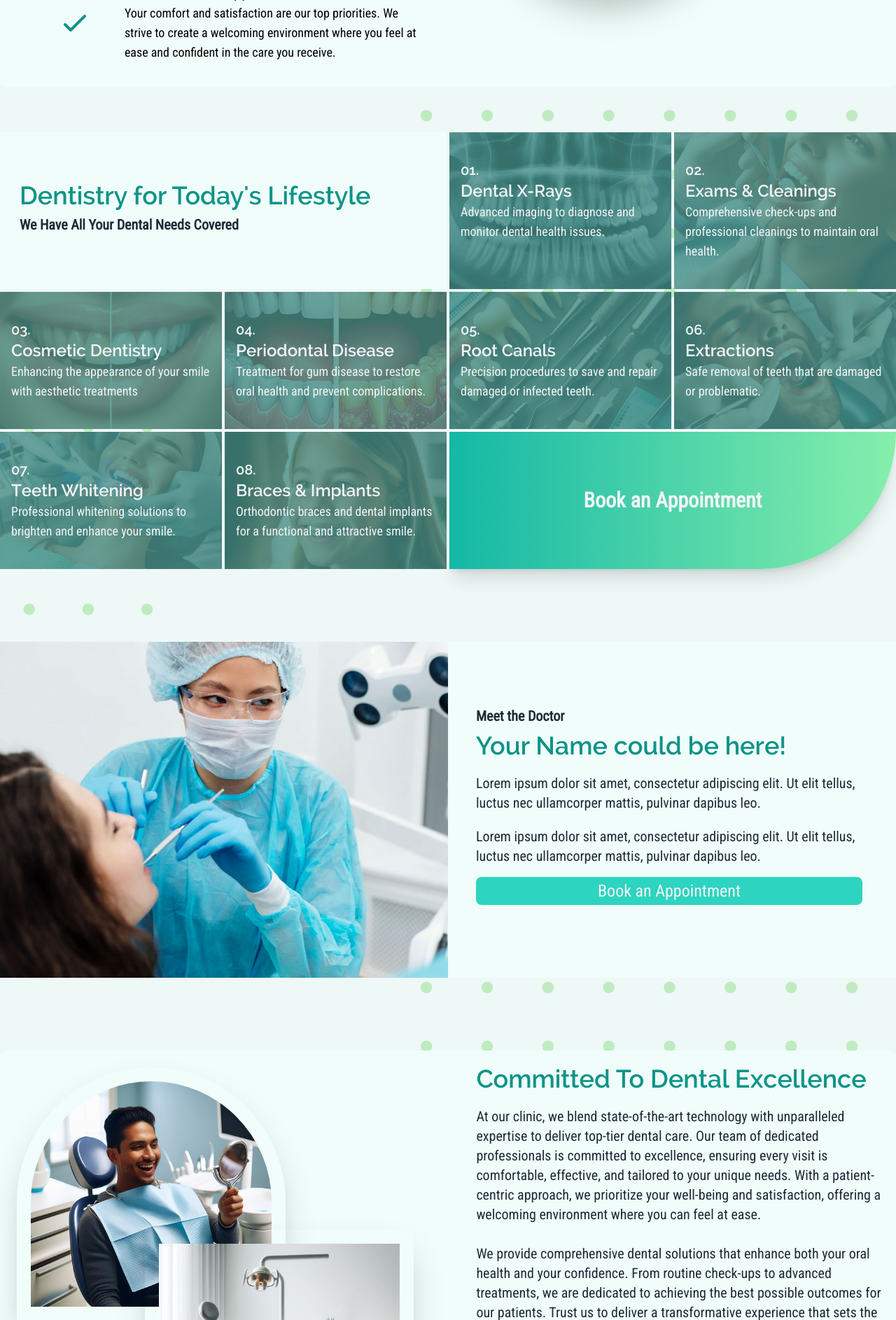
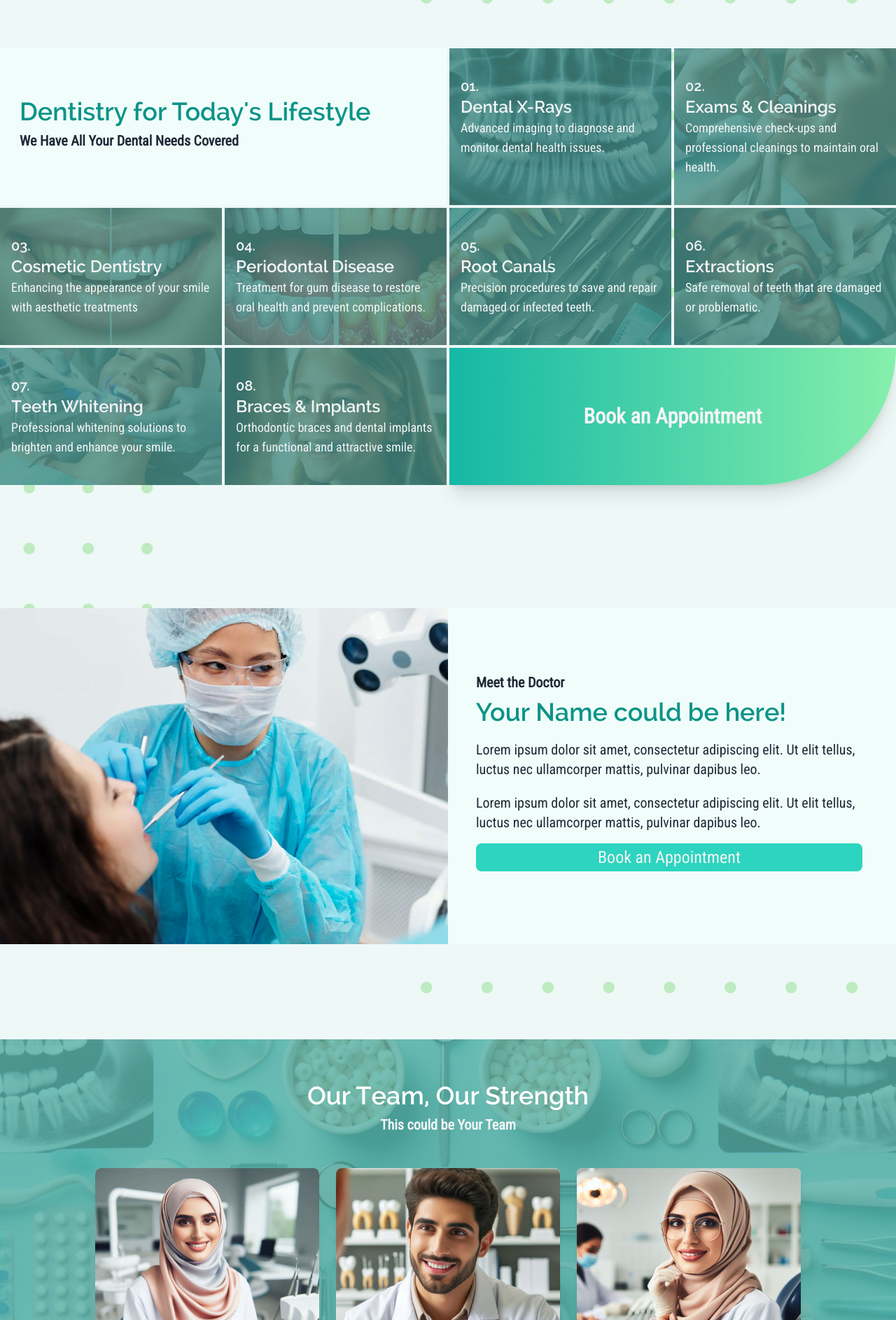
Before and after one commit to AbdullahAtif1/Dental-Software, a Django app: page / in a window 1280 px wide. Shown: the part 1207-3093 px from the top of the page at 70% size. Run offline with Django 5.2, Linux system fonts and the light colour scheme; some libraries are stand-ins or nearby versions.

Commit message:
Doctors
Big doctor and team doctors done

```diff
--- a/templates/_base.html
+++ b/templates/_base.html
@@ -210,6 +210,27 @@
 				pointer-events: none; /* Ensures the overlay does not interfere with interactions */
 			}
 
+			#meet-the-dctrs {
+				background-image: url('{% static "imgs/d10.jpeg" %}');
+				background-size: cover;
+				background-repeat: no-repeat;
+				z-index: 1;
+				background-position: center;
+				position: relative; /* Ensure the element is positioned to allow absolute positioning of the overlay */
+				color: rgb(243,244,246); /* Sets the text color */
+			} #meet-the-dctrs::before {
+				content: '';
+				position: absolute;
+				color: rgb(243,244,246);
+				left: 0;
+				z-index: -1;
+				top: 0;
+				width: 100%;
+				height: 100%;
+				background-color: hsla(173, 36%, 51%, 0.8); /* Adds an overlay with a semi-transparent background color */
+				pointer-events: none;
+			}
+
 
 	</style>
 
--- a/templates/main/index.html
+++ b/templates/main/index.html
@@ -9,7 +9,8 @@
 	<div class="text-center text-gray-100 max-w-5xl m-auto py-20 px-10 z-10">
 		<h1 class="text-gray-100 text-3xl md:text-5xl font-bold my-5">A Better Life Starts with a Beautiful Smile</h1>
 		<p class="text-xl">
-			A stunning smile begins here. Trust our experts to craft a look that boosts your confidence and transforms your lives
+			A stunning smile begins here. Trust our experts to craft a look that boosts your confidence and transforms your
+			lives
 		</p>
 	</div>
 </div>
@@ -20,21 +21,21 @@
 	<div class="flex flex-wrap lg:flex-nowrap flex-row gap-5">
 
 		<div class="w-full lg:w-1/2 py-5">
-			<h2 class="text-2xl md:text-4xl text-teal-600 font-semibold px-5">Welcome to <span class="font-extrabold italic">Your Website</span></h2>
-			<p class="text-xl text-gray-800 p-5">At our clinic, we believe that every smile is unique and deserves the highest quality of care.
-				Our dedicated team of professionals is here to provide you with a personalized and comfortable experience, ensuring that each
-				visit leaves you feeling confident and well-cared for. From the moment you walk through our doors, you'll be greeted with warmth
+			<h2 class="text-2xl md:text-4xl text-teal-600 font-semibold px-5">Welcome to <span
+					class="font-extrabold italic">Your Website</span></h2>
+			<p class="text-xl text-gray-800 p-5">At our clinic, we believe that every smile is unique and deserves the highest
+				quality of care.
+				Our dedicated team of professionals is here to provide you with a personalized and comfortable experience,
+				ensuring that each
+				visit leaves you feeling confident and well-cared for. From the moment you walk through our doors, you'll be
+				greeted with warmth
 				and compassion, making your dental journey a positive and enjoyable one.</p>
-
-			<p class="text-xl text-gray-800 px-5 pt-2 pb-4">We are committed to using the latest technology and techniques to deliver exceptional dental services.
-				Whether you need a routine check-up, a cosmetic enhancement, or advanced restorative treatment, our experts are here to help you achieve your
-				best smile. Trust us to be your partners in dental health, providing you with the excellence and reliability you deserve.
-			</p>
 
 
 			<div class="flex items-center p-4 rounded-lg">
 				<div class="flex justify-center items-center w-1/4">
-							<svg class="w-12 h-12 text-teal-600" xmlns="http://www.w3.org/2000/svg" fill="none" viewBox="0 0 24 24" stroke="currentColor">
+					<svg class="w-12 h-12 text-teal-600" xmlns="http://www.w3.org/2000/svg" fill="none" viewBox="0 0 24 24"
+						stroke="currentColor">
 						<path stroke-linecap="round" stroke-linejoin="round" stroke-width="2" d="M5 13l4 4L19 7" />
 					</svg>
 				</div>
@@ -50,14 +51,16 @@
 
 			<div class="flex items-center p-4 rounded-lg">
 				<div class="flex justify-center items-center w-1/4">
-							<svg class="w-12 h-12 text-teal-600" xmlns="http://www.w3.org/2000/svg" fill="none" viewBox="0 0 24 24" stroke="currentColor">
+					<svg class="w-12 h-12 text-teal-600" xmlns="http://www.w3.org/2000/svg" fill="none" viewBox="0 0 24 24"
+						stroke="currentColor">
 						<path stroke-linecap="round" stroke-linejoin="round" stroke-width="2" d="M5 13l4 4L19 7" />
 					</svg>
 				</div>
 				<div class="w-3/4">
 					<h2 class="text-lg font-bold">Patient-Focused Approach</h2>
 					<p class="text-lg">
-								Your comfort and satisfaction are our top priorities. We strive to create a welcoming environment where you feel at
+						Your comfort and satisfaction are our top priorities. We strive to create a welcoming environment where you
+						feel at
 						ease and confident in the care you receive.
 					</p>
 				</div>
@@ -67,15 +70,18 @@
 
 		<div class="w-full lg:w-1/2 relative ml-5 hidden md:block pt-6 pr-6">
 			<div class="flex justify-end">
-				<img class="h-auto max-w-sm  left-10 pr-1 md:p-5 rounded-t-full shadow-2xl" src="{% static 'imgs/d3.jpg' %}" alt="Welcome">
+				<img class="h-auto max-w-sm  left-10 pr-1 md:p-5 rounded-t-full shadow-2xl" src="{% static 'imgs/d3.jpg' %}"
+					alt="Welcome">
 			</div>
-			<img class="h-auto max-w-sm md:p-5 absolute top-1/3 right-1/3 z-10 rounded-b-full shadow-2xl" src="{% static 'imgs/d4.jpeg' %}" alt="Welcome">
+			<img class="h-auto max-w-sm md:p-5 absolute top-1/3 right-1/3 z-10 rounded-b-full shadow-2xl"
+				src="{% static 'imgs/d4.jpeg' %}" alt="Welcome">
 		</div>
 
 		<div class="w-full lg:w-1/2 ml-5 block md:hidden relative">
 			<div class="flex justify-center">
 				<img class="h-auto max-w-sm  left-10 pr-1 md:p-5 rounded-t-full" src="{% static 'imgs/d3.jpg' %}" alt="Welcome">
-				<img style="top: 200px;" class="h-auto max-w-sm md:p-5 absolute z-10" src="{% static 'imgs/d4.jpeg' %}" alt="Welcome">
+				<img style="top: 200px;" class="h-auto max-w-sm md:p-5 absolute z-10" src="{% static 'imgs/d4.jpeg' %}"
+					alt="Welcome">
 				<img style="top: 450px;" class="h-auto max-w-sm md:p-5 absolute z-10 rounded-b-full"
 					src="{% static 'imgs/d0.jpg' %}" alt="Welcome">
 			</div>
@@ -86,7 +92,8 @@
 
 <!----------------------------------------------------------- Services ------------------------------------------------------------------------>
 
-<div id="services" class="grid grid-cols-1 md:grid-cols-2 lg:grid-cols-4 gap-1  max-w-7xl mx-auto my-16 scroll-mt-20">
+<div id="services"
+	class="grid grid-cols-1 md:grid-cols-2 lg:grid-cols-4 gap-1  max-w-7xl mx-auto my-24 py-10 scroll-mt-20">
 	<!-- Box 1: Spans 1 row and 2 columns in lg and above, spans full width in md and below -->
 	<div class="md:col-span-2 lg:col-span-2 lg:row-span-1 p-5 bg-teal-50 flex flex-col justify-center">
 		<h2 class="text-3xl md:text-4xl text-teal-600 font-semibold px-2">Dentistry for Today's Lifestyle</h2>
@@ -136,8 +143,10 @@
 	</div>
 
 	<!-- Box 10: Spans 1 row and 2 columns in lg and above, full width in md and below -->
-  <div class="md:col-span-2 lg:col-span-2 lg:row-span-1 bg-gradient-to-r from-teal-500 to-green-300 rounded-br-full p-4 flex flex-col justify-center items-center shadow-xl">
-    <a href="{% url 'main:index' %}#book-an-appointment" class="text-2xl md:text-3xl text-gray-100 font-semibold px-2 hover:underline">Book an Appointment</a>
+	<div
+		class="md:col-span-2 lg:col-span-2 lg:row-span-1 bg-gradient-to-r from-teal-500 to-green-300 rounded-br-full p-4 flex flex-col justify-center items-center shadow-xl">
+		<a href="{% url 'main:index' %}#book-an-appointment"
+			class="text-2xl md:text-3xl text-gray-100 font-semibold px-2 hover:underline">Book an Appointment</a>
 	</div>
 </div>
 
@@ -147,7 +156,7 @@
 
 <!----------------------------------------------------------- Meet the Doctor ------------------------------------------------------------------------>
 
-<div class="rounded-lg max-w-7xl mx-auto my-16 py-10 flex flex-col justify-center">
+<div class="rounded-lg max-w-7xl mx-auto my-24 py-10 flex flex-col justify-center">
 	<div class="flex flex-wrap lg:flex-nowrap flex-row gap-0">
 
 		<div class="w-full lg:w-1/2">
@@ -180,53 +189,107 @@
 
 <!----------------------------------------------------------- Meet the Doctors ------------------------------------------------------------------------>
 
+<div id="meet-the-dctrs" class="w-full my-24 py-10 ">
+
+	<div class="md:col-span-2 lg:col-span-2 lg:row-span-1 p-5 flex flex-col justify-center text-center">
+		<h2 class="text-3xl md:text-4xl text-white font-semibold px-2">Our Team, Our Strength</h2>
+		<p class="text-gray-100 text-xl p-2 font-bold">This could be Your Team</p>
+	</div>
+
+	<div class="flex flex-wrap gap-6 justify-center p-5">
+
+		<div class="max-w-xs bg-white rounded-lg shadow-xl">
+			<img class="w-full h-auto object-cover rounded-t-lg" src="{% static 'imgs/d8.jpeg' %}" alt="Article image" />
+			<div class="p-4 bg-teal-600 rounded-b-lg text-center">
+				<h3 class="mb-1 text-2xl font-semibold tracking-tight text-gray-100">Dr. Hala Karim</h3>
+				<p class="mb-2 text-xl font-normal text-gray-200">
+					Orthodontist
+				</p>
+			</div>
+		</div>
+
+		<div class="max-w-xs bg-white rounded-lg shadow-xl">
+			<img class="w-full h-auto object-cover rounded-t-lg" src="{% static 'imgs/d7.jpeg' %}" alt="Article image" />
+			<div class="p-4 bg-teal-600 rounded-b-lg text-center">
+				<h3 class="mb-1 text-2xl font-semibold tracking-tight text-gray-100">Dr. Youssef Hassan</h3>
+				<p class="mb-2 text-xl font-normal text-gray-200">
+					Prosthodontist
+				</p>
+			</div>
+		</div>
+
+		<div class="max-w-xs bg-white rounded-lg shadow-xl">
+			<img class="w-full h-auto object-cover rounded-t-lg" src="{% static 'imgs/d6.jpeg' %}" alt="Article image" />
+			<div class="p-4 bg-teal-600 rounded-b-lg text-center">
+				<h3 class="mb-1 text-2xl font-semibold tracking-tight text-gray-100">Dr. Nadia Ali</h3>
+				<p class="mb-2 text-xl font-normal text-gray-200">
+					Cosmetic Dentist
+				</p>
+			</div>
+		</div>
+
+		<div class="max-w-xs bg-white rounded-lg shadow-xl">
+			<img class="w-full h-auto object-cover rounded-t-lg" src="{% static 'imgs/d9.jpeg' %}" alt="Article image" />
+			<div class="p-4 bg-teal-600 rounded-b-lg text-center">
+				<h3 class="mb-1 text-2xl font-semibold tracking-tight text-gray-100">Dr. Ahmed Al-Farsi</h3>
+				<p class="mb-2 text-xl font-normal text-gray-200">
+					General Dentist
+				</p>
+			</div>
+		</div>
+
+	</div>
+</div>
 
 
 <!----------------------------------------------------------- Commited to Excellence Section --------------------------------------------------------->
 
 <!-- Abive 'lg' size to make images on the left -->
 
-<div id="wlcm-sec" class="bg-teal-50 rounded-lg max-w-7xl mx-auto my-16 hidden lg:block ">
+<div id="wlcm-sec" class="bg-teal-50 rounded-lg max-w-7xl mx-auto my-24 py-10 hidden lg:block ">
 	<div class="flex flex-wrap lg:flex-nowrap flex-row gap-5">
 
 		<div class="w-full lg:w-1/2 relative mr-5 hidden md:block pt-6 pl-6">
 			<div class="flex justify-start">
-					<img class="h-auto max-w-sm right-10 pr-1 md:p-5 rounded-t-full shadow-2xl" src="{% static 'imgs/d3.jpg' %}" alt="Welcome">
+				<img class="h-auto max-w-sm right-10 pr-1 md:p-5 rounded-t-full shadow-2xl" src="{% static 'imgs/d3.jpg' %}"
+					alt="Welcome">
 			</div>
-			<img class="h-auto max-w-sm md:p-5 absolute top-1/3 left-1/3 z-10 rounded-b-full shadow-2xl" src="{% static 'imgs/d4.jpeg' %}" alt="Welcome">
+			<img class="h-auto max-w-sm md:p-5 absolute top-1/3 left-1/3 z-10 rounded-b-full shadow-2xl"
+				src="{% static 'imgs/d4.jpeg' %}" alt="Welcome">
 		</div>
 
 		<div class="w-full lg:w-1/2 mr-5 block md:hidden relative">
 			<div class="flex justify-center">
 				<img class="h-auto max-w-sm right-10 pr-1 md:p-5 rounded-t-full" src="{% static 'imgs/d3.jpg' %}" alt="Welcome">
-						<img style="top: 200px;" class="h-auto max-w-sm md:p-5 absolute z-10" src="{% static 'imgs/d4.jpeg' %}" alt="Welcome">
-						<img style="top: 450px;" class="h-auto max-w-sm md:p-5 absolute z-10 rounded-b-full" src="{% static 'imgs/d0.jpg' %}" alt="Welcome">
+				<img style="top: 200px;" class="h-auto max-w-sm md:p-5 absolute z-10" src="{% static 'imgs/d4.jpeg' %}"
+					alt="Welcome">
+				<img style="top: 450px;" class="h-auto max-w-sm md:p-5 absolute z-10 rounded-b-full"
+					src="{% static 'imgs/d0.jpg' %}" alt="Welcome">
 			</div>
 		</div>
 
 
 		<div class="w-full lg:w-1/2 py-5">
 			<h2 class="text-2xl md:text-4xl text-teal-600 font-semibold px-5">Committed To Dental Excellence</h2>
-			<p class="text-xl text-gray-800 p-5">At our clinic, we blend state-of-the-art technology with unparalleled expertise to deliver top-tier dental care.
-				Our team of dedicated professionals is committed to excellence, ensuring every visit is comfortable, effective, and tailored to your unique needs.
-				With a patient-centric approach, we prioritize your well-being and satisfaction, offering a welcoming environment where you can feel at ease.</p>
-
-			<p class="text-xl text-gray-800 px-5 pt-2 pb-4">We provide comprehensive dental solutions that enhance both your oral health and your confidence.
-				From routine check-ups to advanced treatments, we are dedicated to achieving the best possible outcomes for our patients.
-				Trust us to deliver a transformative experience that sets the gold standard in dental services, leaving you with a radiant smile
-				and renewed confidence.</p>
-
+			<p class="text-xl text-gray-800 p-5">At our clinic, we blend state-of-the-art technology with unparalleled
+				expertise to deliver top-tier dental care.
+				Our team of dedicated professionals is committed to excellence, ensuring every visit is comfortable, effective,
+				and tailored to your unique needs.
+				With a patient-centric approach, we prioritize your well-being and satisfaction, offering a welcoming
+				environment where you can feel at ease.</p>
 
 			<div class="flex items-center p-4 rounded-lg">
 				<div class="flex justify-center items-center w-1/4">
-							<svg class="w-12 h-12 text-teal-600" xmlns="http://www.w3.org/2000/svg" fill="none" viewBox="0 0 24 24" stroke="currentColor">
+					<svg class="w-12 h-12 text-teal-600" xmlns="http://www.w3.org/2000/svg" fill="none" viewBox="0 0 24 24"
+						stroke="currentColor">
 						<path stroke-linecap="round" stroke-linejoin="round" stroke-width="2" d="M5 13l4 4L19 7" />
 					</svg>
 				</div>
 				<div class="w-3/4">
 					<h2 class="text-lg font-bold">Personalized Care</h2>
 					<p class="text-lg">
-								Our approach to dental care is uniquely tailored to each patient, ensuring treatment plans that address your specific needs and concerns.
+						Our approach to dental care is uniquely tailored to each patient, ensuring treatment plans that address your
+						specific needs and concerns.
 					</p>
 				</div>
 			</div>
@@ -234,14 +297,16 @@
 
 			<div class="flex items-center p-4 rounded-lg">
 				<div class="flex justify-center items-center w-1/4">
-							<svg class="w-12 h-12 text-teal-600" xmlns="http://www.w3.org/2000/svg" fill="none" viewBox="0 0 24 24" stroke="currentColor">
+					<svg class="w-12 h-12 text-teal-600" xmlns="http://www.w3.org/2000/svg" fill="none" viewBox="0 0 24 24"
+						stroke="currentColor">
 						<path stroke-linecap="round" stroke-linejoin="round" stroke-width="2" d="M5 13l4 4L19 7" />
 					</svg>
 				</div>
 				<div class="w-3/4">
 					<h2 class="text-lg font-bold">Advanced Treatments</h2>
 					<p class="text-lg">
-								We stay at the forefront of dental innovation, offering advanced treatments that utilize the latest techniques and technologies for optimal results.
+						We stay at the forefront of dental innovation, offering advanced treatments that utilize the latest
+						techniques and technologies for optimal results.
 					</p>
 				</div>
 			</div>
@@ -255,31 +320,31 @@
 
 <!-- Below lg size so the images appear on the bottom side -->
 
-<div id="wlcm-sec" class="bg-teal-50 rounded-lg max-w-7xl mx-auto my-16 block lg:hidden">
+<div id="wlcm-sec" class="bg-teal-50 rounded-lg max-w-7xl mx-auto my-24 py-10 block lg:hidden">
 	<div class="flex flex-wrap lg:flex-nowrap flex-row gap-5">
 
 		<div class="w-full lg:w-1/2 py-5">
 			<h2 class="text-2xl md:text-4xl text-teal-600 font-semibold px-5">Committed To Dental Excellence</h2>
-			<p class="text-xl text-gray-800 p-5">At our clinic, we blend state-of-the-art technology with unparalleled expertise to deliver top-tier dental care.
-				Our team of dedicated professionals is committed to excellence, ensuring every visit is comfortable, effective, and tailored to your unique needs.
-				With a patient-centric approach, we prioritize your well-being and satisfaction, offering a welcoming environment where you can feel at ease.</p>
-
-			<p class="text-xl text-gray-800 px-5 pt-2 pb-4">We provide comprehensive dental solutions that enhance both your oral health and your confidence.
-				From routine check-ups to advanced treatments, we are dedicated to achieving the best possible outcomes for our patients.
-				Trust us to deliver a transformative experience that sets the gold standard in dental services, leaving you with a radiant smile
-				and renewed confidence.</p>
+			<p class="text-xl text-gray-800 p-5">At our clinic, we blend state-of-the-art technology with unparalleled
+				expertise to deliver top-tier dental care.
+				Our team of dedicated professionals is committed to excellence, ensuring every visit is comfortable, effective,
+				and tailored to your unique needs.
+				With a patient-centric approach, we prioritize your well-being and satisfaction, offering a welcoming
+				environment where you can feel at ease.</p>
 
 
 			<div class="flex items-center p-4 rounded-lg">
 				<div class="flex justify-center items-center w-1/4">
-							<svg class="w-12 h-12 text-teal-600" xmlns="http://www.w3.org/2000/svg" fill="none" viewBox="0 0 24 24" stroke="currentColor">
+					<svg class="w-12 h-12 text-teal-600" xmlns="http://www.w3.org/2000/svg" fill="none" viewBox="0 0 24 24"
+						stroke="currentColor">
 						<path stroke-linecap="round" stroke-linejoin="round" stroke-width="2" d="M5 13l4 4L19 7" />
 					</svg>
 				</div>
 				<div class="w-3/4">
 					<h2 class="text-lg font-bold">Personalized Care</h2>
 					<p class="text-lg">
-								Our approach to dental care is uniquely tailored to each patient, ensuring treatment plans that address your specific needs and concerns.
+						Our approach to dental care is uniquely tailored to each patient, ensuring treatment plans that address your
+						specific needs and concerns.
 					</p>
 				</div>
 			</div>
@@ -287,14 +352,16 @@
 
 			<div class="flex items-center p-4 rounded-lg">
 				<div class="flex justify-center items-center w-1/4">
-							<svg class="w-12 h-12 text-teal-600" xmlns="http://www.w3.org/2000/svg" fill="none" viewBox="0 0 24 24" stroke="currentColor">
+					<svg class="w-12 h-12 text-teal-600" xmlns="http://www.w3.org/2000/svg" fill="none" viewBox="0 0 24 24"
+						stroke="currentColor">
 						<path stroke-linecap="round" stroke-linejoin="round" stroke-width="2" d="M5 13l4 4L19 7" />
 					</svg>
 				</div>
 				<div class="w-3/4">
 					<h2 class="text-lg font-bold">Advanced Treatments</h2>
 					<p class="text-lg">
-								We stay at the forefront of dental innovation, offering advanced treatments that utilize the latest techniques and technologies for optimal results.
+						We stay at the forefront of dental innovation, offering advanced treatments that utilize the latest
+						techniques and technologies for optimal results.
 					</p>
 				</div>
 			</div>
@@ -305,15 +372,18 @@
 
 		<div class="w-full lg:w-1/2 relative ml-5 hidden md:block pt-6 pr-6">
 			<div class="flex justify-end">
-				<img class="h-auto max-w-sm  left-10 pr-1 md:p-5 rounded-t-full shadow-2xl" src="{% static 'imgs/d3.jpg' %}" alt="Welcome">
+				<img class="h-auto max-w-sm  left-10 pr-1 md:p-5 rounded-t-full shadow-2xl" src="{% static 'imgs/d3.jpg' %}"
+					alt="Welcome">
 			</div>
-			<img class="h-auto max-w-sm md:p-5 absolute top-1/3 right-1/3 z-10 rounded-b-full shadow-2xl" src="{% static 'imgs/d4.jpeg' %}" alt="Welcome">
+			<img class="h-auto max-w-sm md:p-5 absolute top-1/3 right-1/3 z-10 rounded-b-full shadow-2xl"
+				src="{% static 'imgs/d4.jpeg' %}" alt="Welcome">
 		</div>
 
 		<div class="w-full lg:w-1/2 ml-5 block md:hidden relative">
 			<div class="flex justify-center">
 				<img class="h-auto max-w-sm  left-10 pr-1 md:p-5 rounded-t-full" src="{% static 'imgs/d3.jpg' %}" alt="Welcome">
-				<img style="top: 200px;" class="h-auto max-w-sm md:p-5 absolute z-10" src="{% static 'imgs/d4.jpeg' %}" alt="Welcome">
+				<img style="top: 200px;" class="h-auto max-w-sm md:p-5 absolute z-10" src="{% static 'imgs/d4.jpeg' %}"
+					alt="Welcome">
 				<img style="top: 450px;" class="h-auto max-w-sm md:p-5 absolute z-10 rounded-b-full"
 					src="{% static 'imgs/d0.jpg' %}" alt="Welcome">
 			</div>
```
Also changed, not shown: static/imgs/d10.jpeg (added), static/imgs/d6.jpeg (added), static/imgs/d7.jpeg (added), static/imgs/d8.jpeg (added), static/imgs/d9.jpeg (added). Lines whose indentation alone changed are shown as unchanged.
